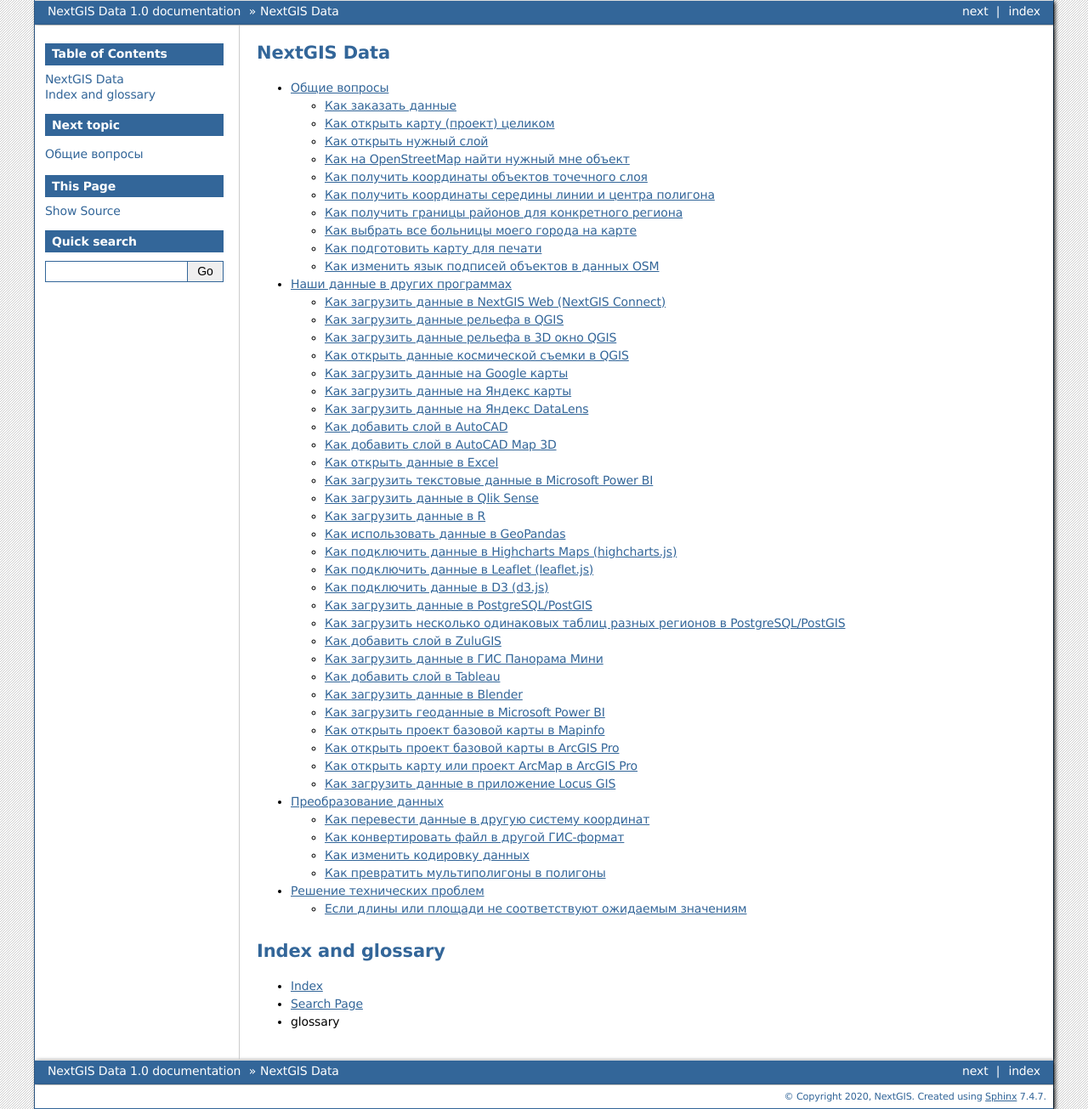
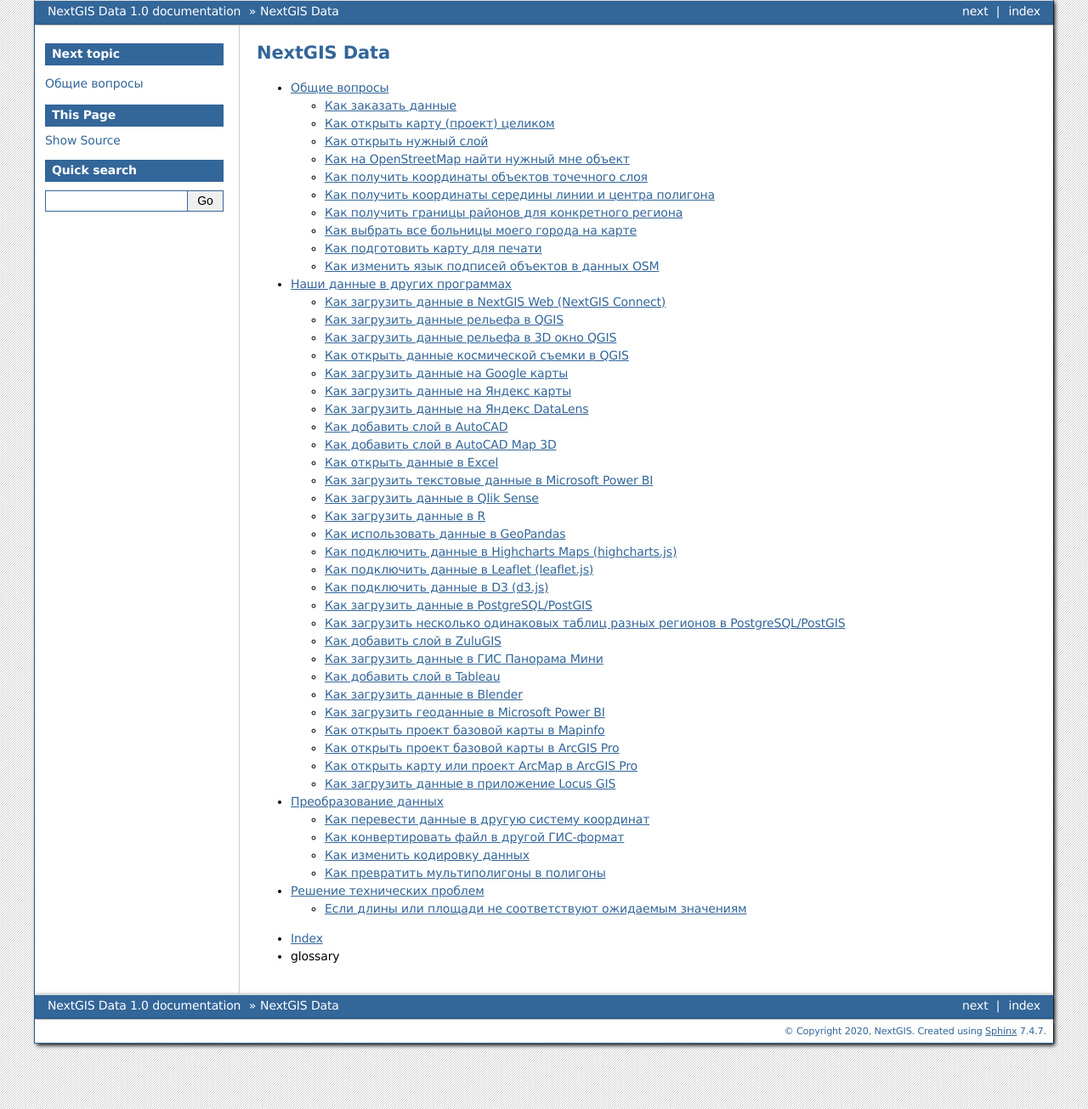
Before and after one commit to nextgis/docs_data, a Sphinx documentation site: the page built from source/index.rst, in a window 1280 px wide. Shown: the whole page at 85% size. Built offline with Sphinx 7.4.7, drawn with Linux system fonts in a browser that asks for light colours; formulas are drawn with MathJax 3.

```diff
--- a/source/index.rst
+++ b/source/index.rst
@@ -15,9 +15,6 @@
 
 
 
-Index and glossary
-==================
 
 * :ref:`genindex`
-* :ref:`search`
 * :ref:`glossary`
```
